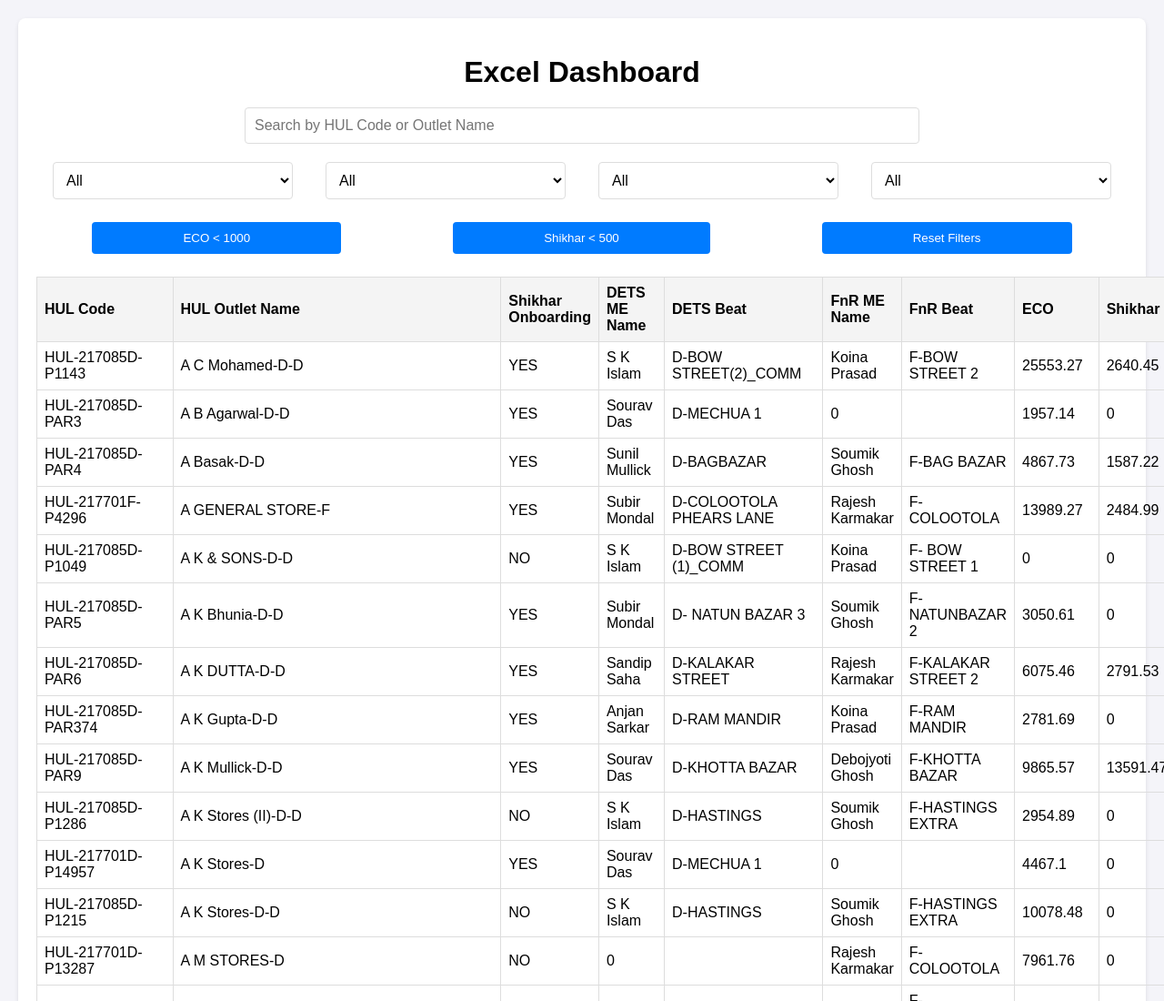
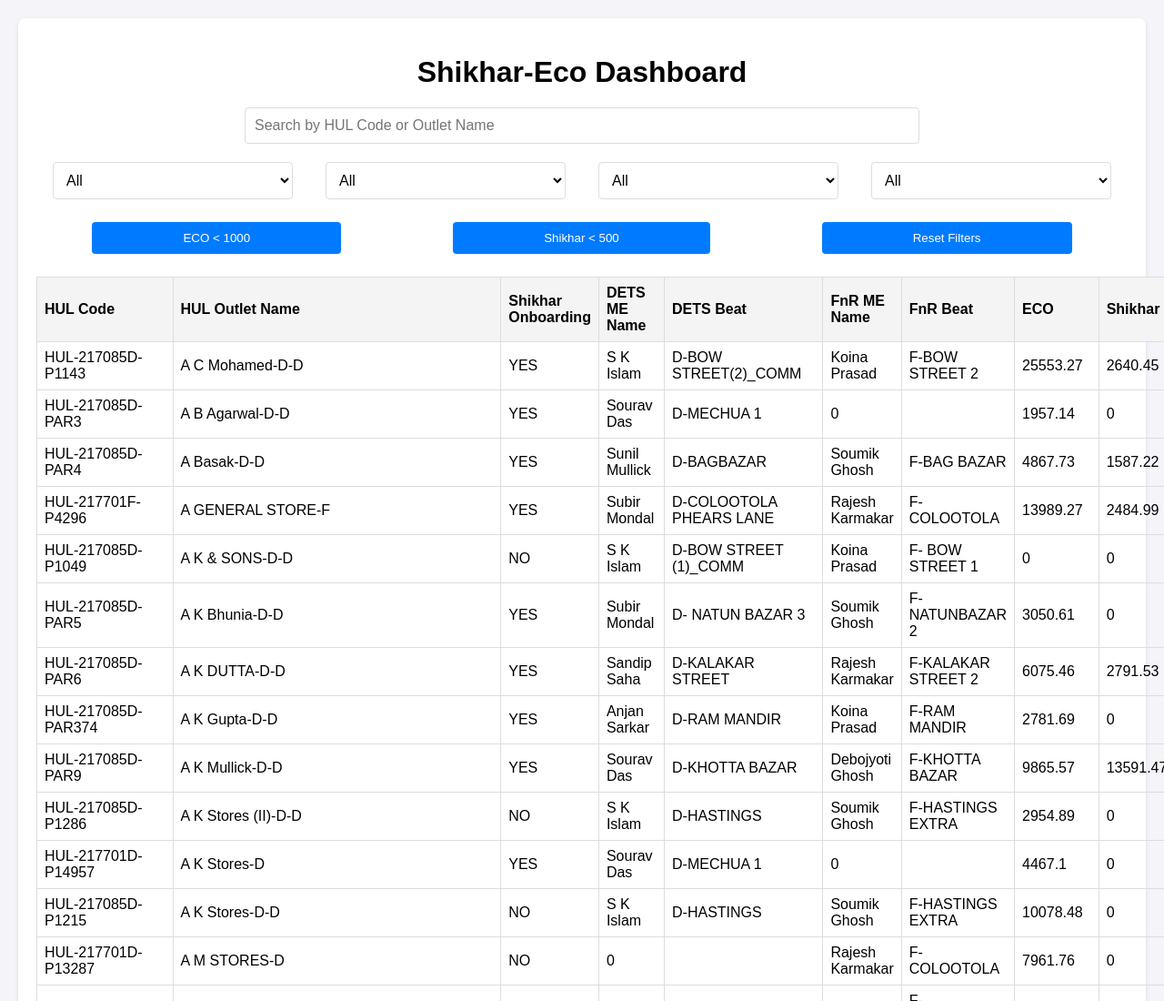
Before and after one commit to Slayerrahuldas/Eco-Shikhar-Dashboard, a plain HTML site: page index.html in a window 1280 px wide. Shown: the top 1100 px of the page at 91% size. Drawn offline with Linux system fonts and the light colour scheme.

Commit message:
Update index.html

```diff
--- a/index.html
+++ b/index.html
@@ -9,7 +9,7 @@
 </head>
 <body>
     <div class="container">
-        <h1>Excel Dashboard</h1>
+        <h1>Shikhar-Eco Dashboard</h1>
 
         <!-- Search Bar -->
         <div class="search-bar-container">
```
